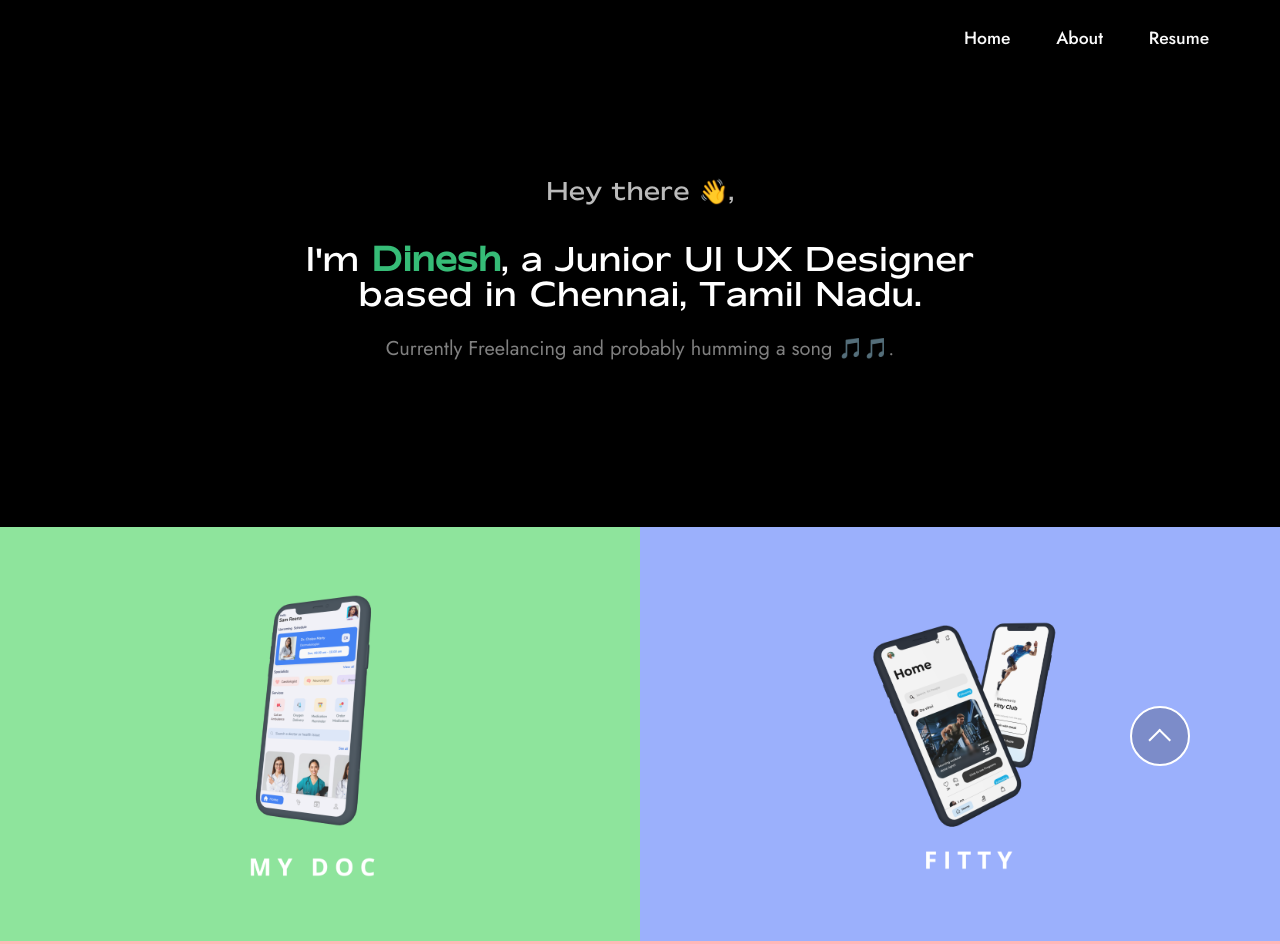
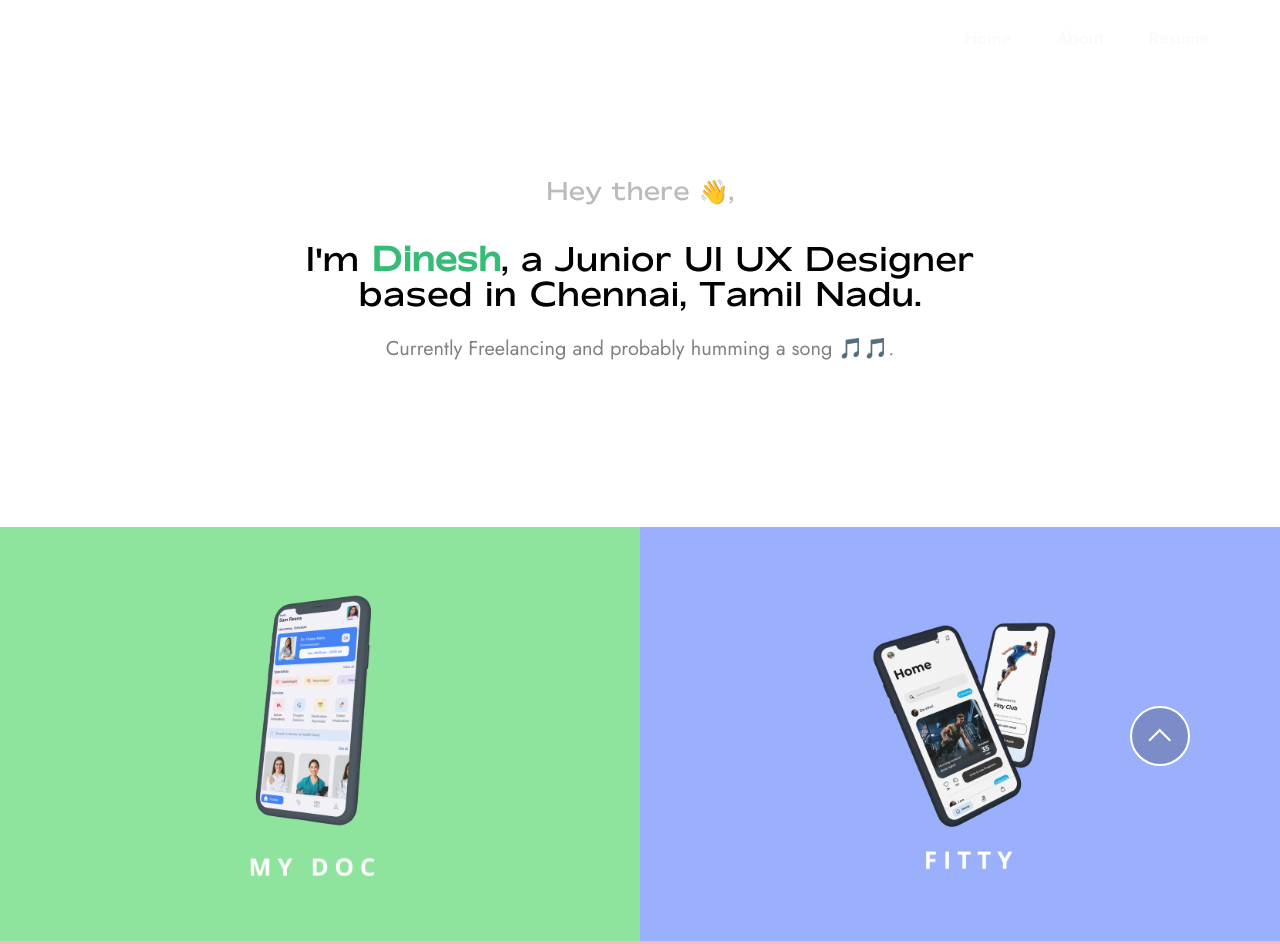
Before and after one commit to dinesh4720/dineshdesign1, a plain HTML site: page index.html in a window 1280 px wide. Shown: the top 944 px of the page. Drawn offline with Linux system fonts and the light colour scheme; a script that the page names is missing.

Commit message:
Update mbr-additional.css

```diff
--- a/assets/mobirise/css/mbr-additional.css
+++ b/assets/mobirise/css/mbr-additional.css
@@ -1,6 +1,10 @@
 body {
   font-family: Jost;
 }
+.bk{
+  color:black;
+}
+
 img.rd {
   height: 50vh;
   object-fit: cover;
@@ -712,7 +716,7 @@ a {
 .cid-s48udlf8KU {
   padding-top: 6rem;
   padding-bottom: 10rem;
-  background-color: #000000;
+  background-color: white;
 }
 .cid-s48udlf8KU .mbr-section-title {
   text-align: center;
@@ -722,7 +726,7 @@ a {
 .cid-s48udlf8KU .mbr-section-subtitle {
   text-align: center;
   font-size: 2rem;
-  color: #ffffff;
+  color: black;
 }
 .cid-sJaXMRrBgE {
   padding-top: 8rem;
@@ -2914,7 +2918,7 @@ a {
   min-height: 77px;
   transition: all .3s;
   border-bottom: 1px solid transparent;
-  background: #000000;
+  background: white;
 }
 
 .cid-s48OLK6784 .navbar.opened {
```
